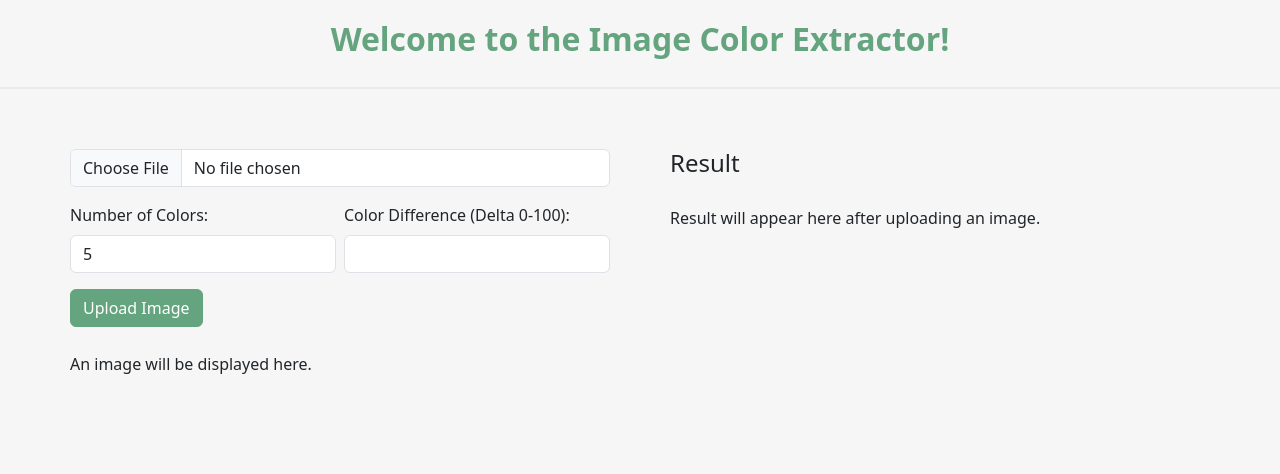
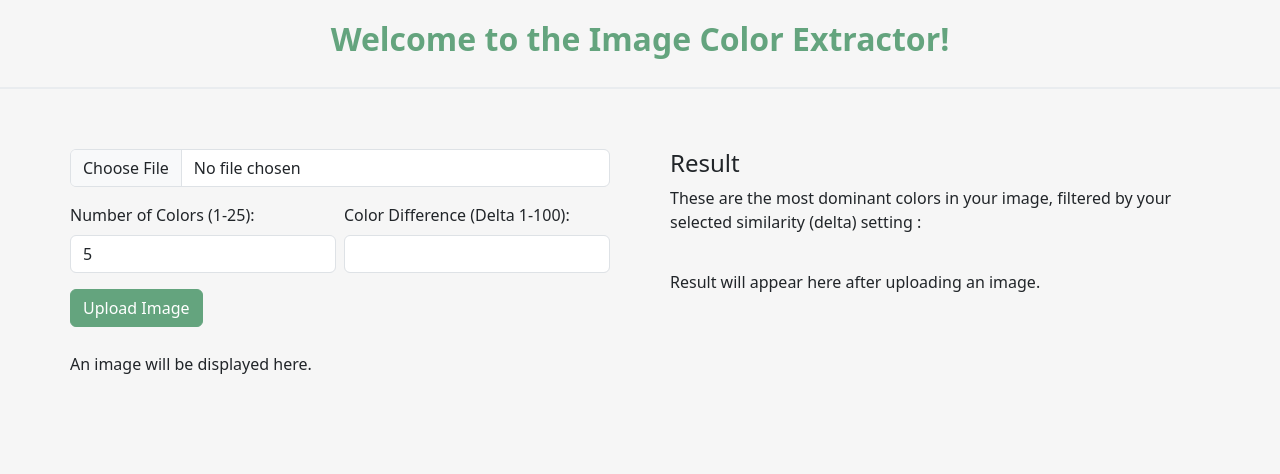
Before and after one commit to LegradiK/image_color_extractor, a Flask app: page / in a window 1280 px wide. Shown: the top 474 px of the page. Run offline with Flask 3, Linux system fonts and the light colour scheme.

Commit message:
changes to the functionarity - added color boxes

```diff
--- a/main.py
+++ b/main.py
@@ -8,7 +8,7 @@ import math
 app = Flask(__name__)
 
 UPLOAD_FOLDER = "static/uploads"
-ALLOWED_EXTENSIONS = {"png", "jpg", "jpeg", "gif"}
+ALLOWED_EXTENSIONS = {"png", "jpg", "jpeg", "gif", "webp"}
 base_width = 600
 
 app.config["UPLOAD_FOLDER"] = UPLOAD_FOLDER
@@ -59,10 +59,9 @@ def home():
             )
 
             colors = image.getdata()
-            color_counts = Counter(colors)
             # Apply delta filter
-            distinct_colors = filter_colors(color_counts, delta)
-            ##### start from here ######
+            distinct_colors = filter_colors(colors, delta)
+            color_counts = Counter(distinct_colors)
             top_colors = color_counts.most_common(top_x)
             for i in top_colors:
                 top_colors_list.append(i[0])
--- a/templates/home.html
+++ b/templates/home.html
@@ -9,11 +9,11 @@
             </div>
             <div class="row g-2 mb-3">
                 <div class="col-md">
-                    <label for="num_colors" class="form-label">Number of Colors:</label>
+                    <label for="num_colors" class="form-label">Number of Colors (1-25):</label>
                     <input type="number" id="num_colors" name="num_colors" class="form-control" value="5" min="1" max="25" required>
                 </div>
                 <div class="col-md">
-                    <label for="delta_colors" class="form-label">Color Difference (Delta 0-100):</label>
+                    <label for="delta_colors" class="form-label">Color Difference (Delta 1-100):</label>
                     <input type="number" id="delta_colors" name="delta_colors" class="form-control" min="1" max="255" required>
                 </div>
             </div>
@@ -32,6 +32,9 @@
 
     <div class="right-box">
         <h4>Result</h4>
+        <p class="explanation_text">
+            These are the most dominant colors in your image, filtered by your selected similarity (delta) setting :
+        </p>
         {% if colors %}
             <div class="result-box">
                 <ul>
```
Also changed, not shown: static/uploads/ella-rock-seen-little-near-sri-lanka-430601453.jpg (added), static/uploads/gettyimages-1368262606-2048x2048.webp (added).
